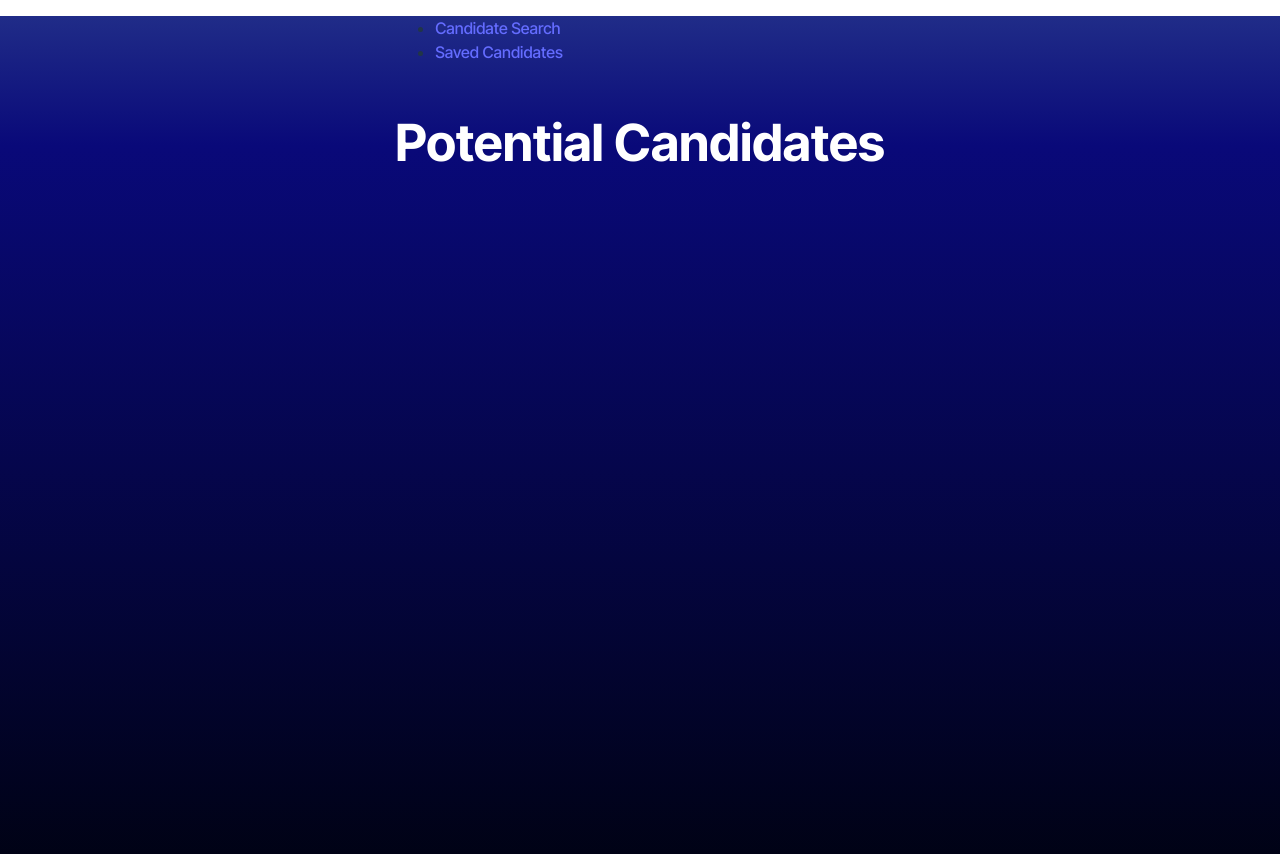
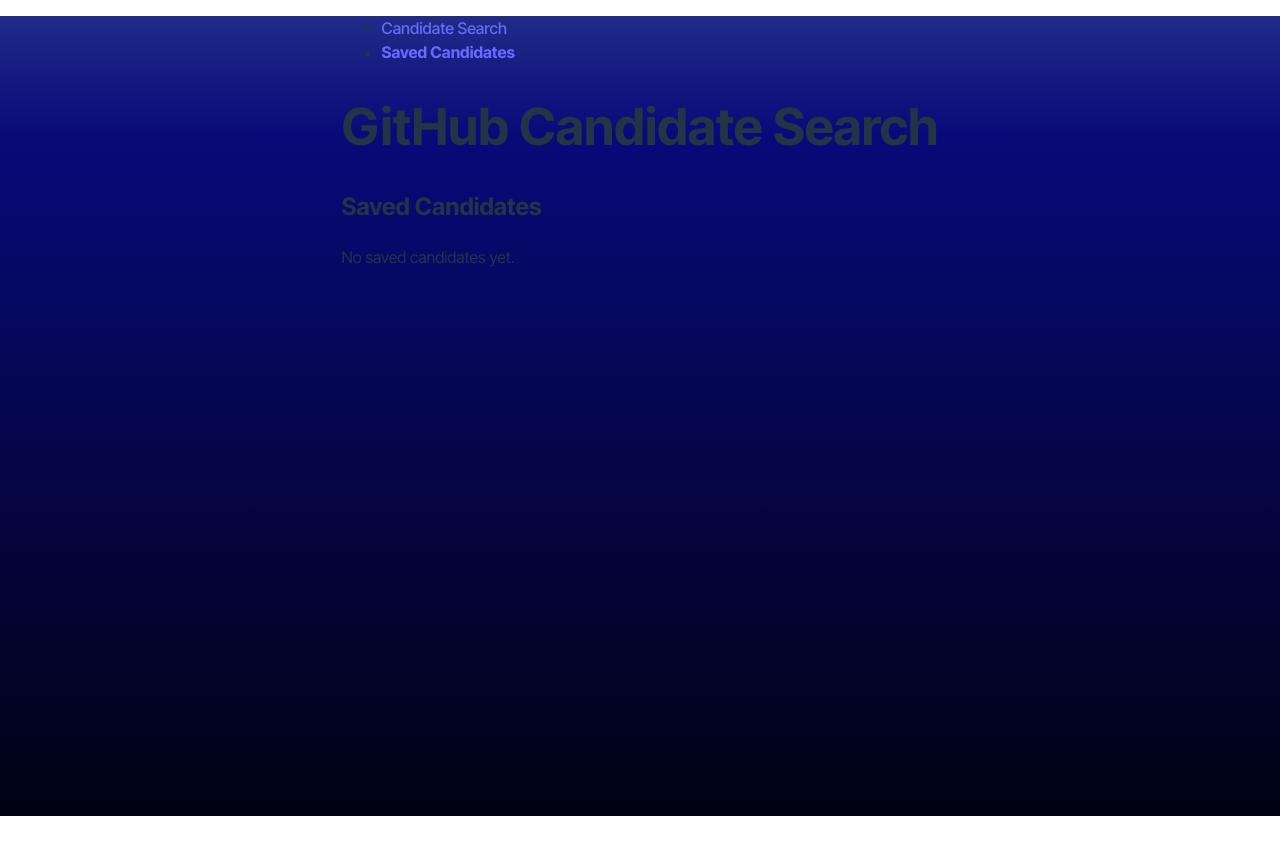
Before and after one commit to dpanepucci/Git-Help, a React (Vite) app in the folder Develop/: page /SavedCandidates in a window 1280 px wide. Shown: the top 854 px of the page. After the commit the page ends 816 px from the top, so only its background shows below. Built offline with nearby package versions, Linux system fonts and the light colour scheme.

Commit message:
Issue with saved candidates not showing up on saved page fixed. Needs styling, add BIO, COMPANY, LOCATION, ETC per requirments

```diff
--- a/Develop/src/App.tsx
+++ b/Develop/src/App.tsx
@@ -1,15 +1,22 @@
+import React, { useState } from 'react';
+import Nav from './components/Nav';
 import { Outlet } from 'react-router-dom';
-import Nav from './components/Nav';
+import { Candidate } from './interfaces/Candidate.interface';
 
-function App() {
+const App: React.FC = () => {
+  const [savedCandidates, setSavedCandidates] = useState<Candidate[]>([]);
+
+  const handleSaveCandidate = (candidate: Candidate) => {
+    setSavedCandidates((prev) => [...prev, candidate]);
+  };
+
   return (
-    <>
+    <div>
       <Nav />
-      <main>
-        <Outlet />
-      </main>
-    </>
+      <h1>GitHub Candidate Search</h1>
+      <Outlet context={{ savedCandidates, handleSaveCandidate }} />
+    </div>
   );
-}
+};
 
 export default App;
--- a/Develop/src/components/Nav.tsx
+++ b/Develop/src/components/Nav.tsx
@@ -1,16 +1,21 @@
-import React from 'react';
-import { Link } from 'react-router-dom';
 
-const Nav = () => {
+import { Link, useLocation } from 'react-router-dom';
+
+// const Nav = () => {
     // TODO: Add necessary code to display the navigation bar and link between the pages
+
+  function Nav() {
+    const currentPage = useLocation().pathname;
   return (
     <nav>
       <ul>
         <li>
-          <Link to="/CandidateSearch">Candidate Search</Link>
+          <Link to="/CandidateSearch" className={currentPage === '/CandidateSearch' ? 'active' : ''}>
+          Candidate Search</Link>
         </li>
         <li>
-          <Link to="/SavedCandidates">Saved Candidates</Link>
+          <Link to="/SavedCandidates" className={currentPage === '/SavedCandidates' ? 'active' : ''}
+          >Saved Candidates</Link>
         </li>
       </ul>
     </nav>
--- a/Develop/src/interfaces/Candidate.interface.tsx
+++ b/Develop/src/interfaces/Candidate.interface.tsx
@@ -1,3 +1,5 @@
+// TODO: Create an interface for the Candidate objects returned by the API
+
 export interface Candidate {
   login: string;
   id: number;
@@ -9,6 +11,3 @@
   company?: string | null;
   bio?: string | null;
 }
-
-
-// Check API for fields that are required
--- a/Develop/src/pages/CandidateSearch.tsx
+++ b/Develop/src/pages/CandidateSearch.tsx
@@ -1,8 +1,44 @@
-import { useState, useEffect } from 'react';
-import { searchGithub, searchGithubUser } from '../api/API';
+import React, { useState, useEffect } from 'react';
+import { searchGithub } from '../api/API';
+import { Candidate } from '../interfaces/Candidate.interface';
+import { useOutletContext } from 'react-router-dom';
 
-const CandidateSearch = () => {
-  return <h1>CandidateSearch</h1>;
+const CandidateSearch: React.FC = () => {
+  const { handleSaveCandidate } = useOutletContext<{ handleSaveCandidate: (candidate: Candidate) => void }>();
+  const [candidate, setCandidate] = useState<Candidate | null>(null);
+
+  const fetchRandomCandidate = async () => {
+    const data = await searchGithub();
+    if (data.length > 0) {
+      setCandidate(data[0]);
+    }
+  };
+
+  useEffect(() => {
+    fetchRandomCandidate();
+  }, []);
+
+  const handleSave = () => {
+    if (candidate) {
+      handleSaveCandidate(candidate);
+      fetchRandomCandidate();
+    }
+  };
+
+  return (
+    <div>
+      {candidate ? (
+        <div>
+          <h2>{candidate.login}</h2>
+          <img src={candidate.avatar_url} alt={candidate.login} width={100} />
+          <button onClick={handleSave}>Save</button>
+          <button onClick={fetchRandomCandidate}>Skip</button>
+        </div>
+      ) : (
+        <p>Loading...</p>
+      )}
+    </div>
+  );
 };
 
 export default CandidateSearch;
--- a/Develop/src/pages/SavedCandidates.tsx
+++ b/Develop/src/pages/SavedCandidates.tsx
@@ -1,8 +1,24 @@
-const SavedCandidates = () => {
+import React from 'react';
+import { Candidate } from '../interfaces/Candidate.interface';
+import { useOutletContext } from 'react-router-dom';
+
+const SavedCandidates: React.FC = () => {
+  const { savedCandidates } = useOutletContext<{ savedCandidates: Candidate[] }>();
+
   return (
-    <>
-      <h1>Potential Candidates</h1>
-    </>
+    <div>
+      <h2>Saved Candidates</h2>
+      {savedCandidates.length > 0 ? (
+        savedCandidates.map((candidate) => (
+          <div key={candidate.login}>
+            <h3>{candidate.login}</h3>
+            <img src={candidate.avatar_url} alt={candidate.login} width={100} />
+          </div>
+        ))
+      ) : (
+        <p>No saved candidates yet.</p>
+      )}
+    </div>
   );
 };
 
```
Also changed, not shown: Develop/src/main.tsx (line endings or trailing spaces).
